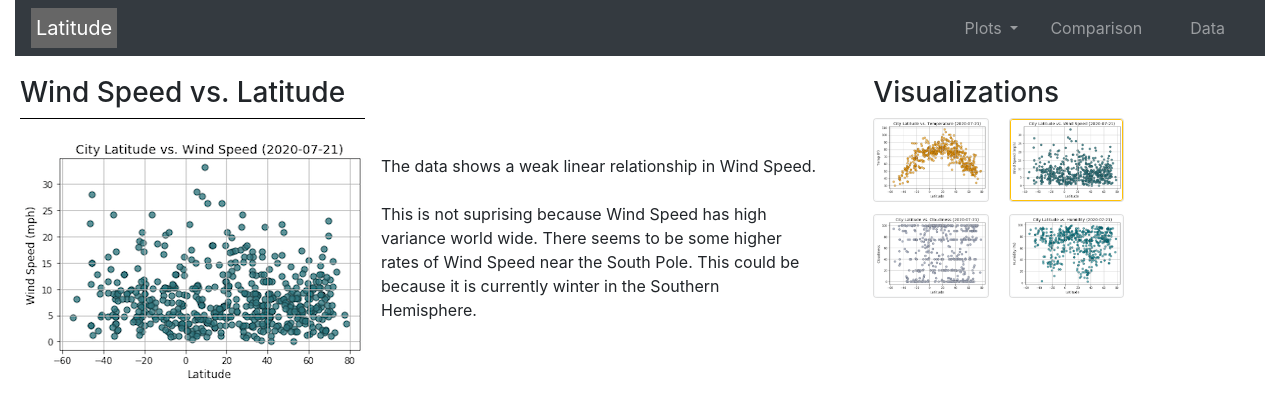
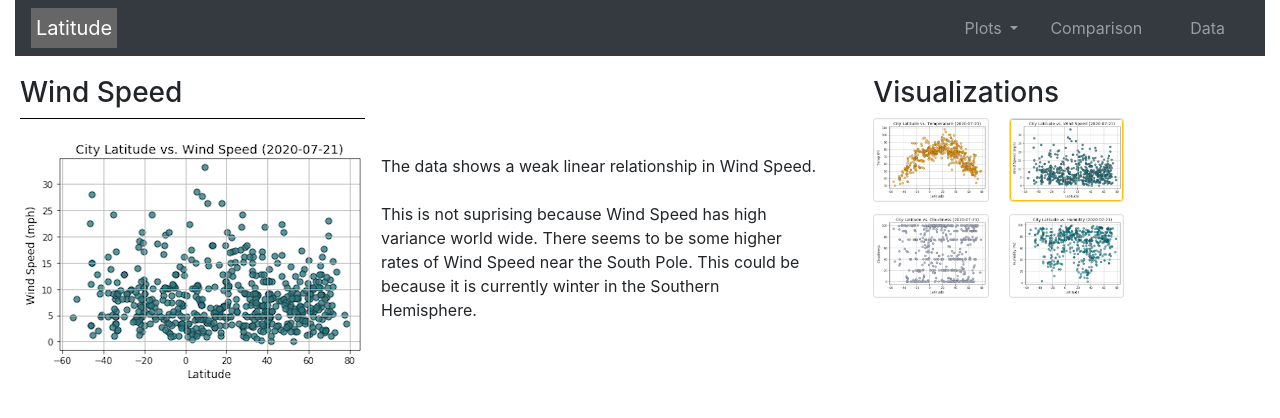
Before and after one commit to gitgranthub/Web-Design-Challenge, a plain HTML site: page WebVisualizations/wind.html in a window 1280 px wide. Drawn offline with nearby package versions, Linux system fonts and the light colour scheme.

Commit message:
changed wind speed title

```diff
--- a/WebVisualizations/wind.html
+++ b/WebVisualizations/wind.html
@@ -48,7 +48,7 @@
 				<div class="col-md-8">
 					<div>
 						<h3>
-							Wind Speed vs. Latitude
+							Wind Speed
 						</h3>
 						<div class="about-border"></div>
 						<div class="vizcards">
```
